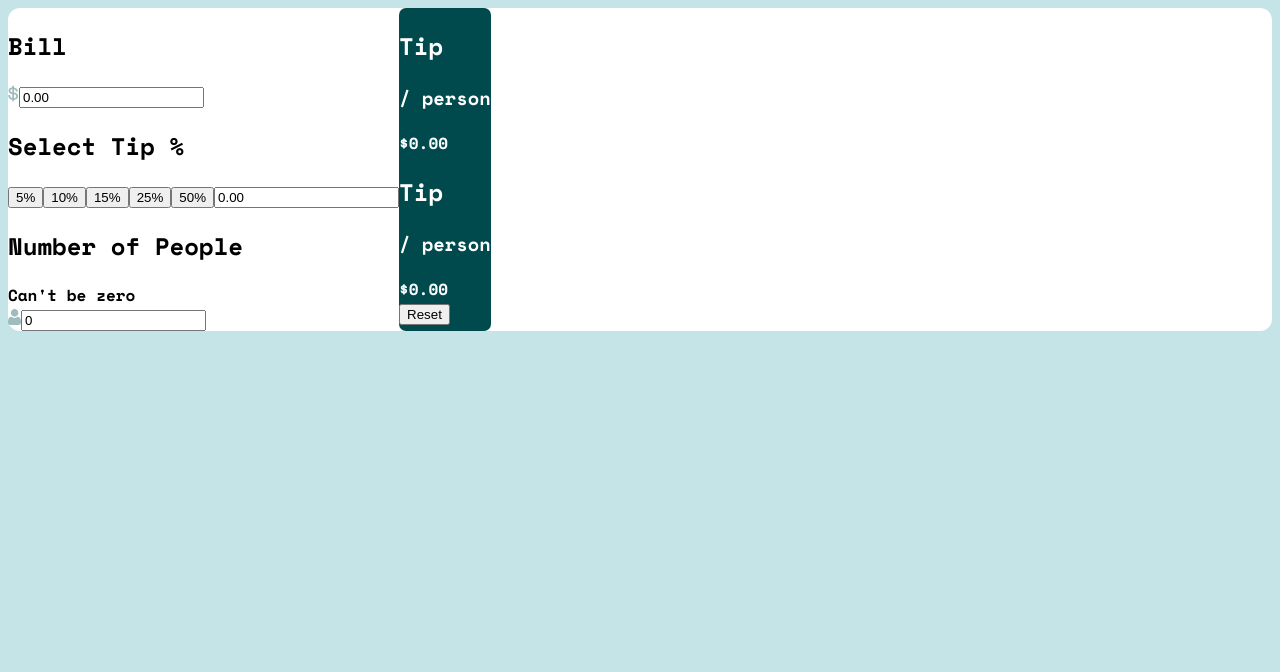
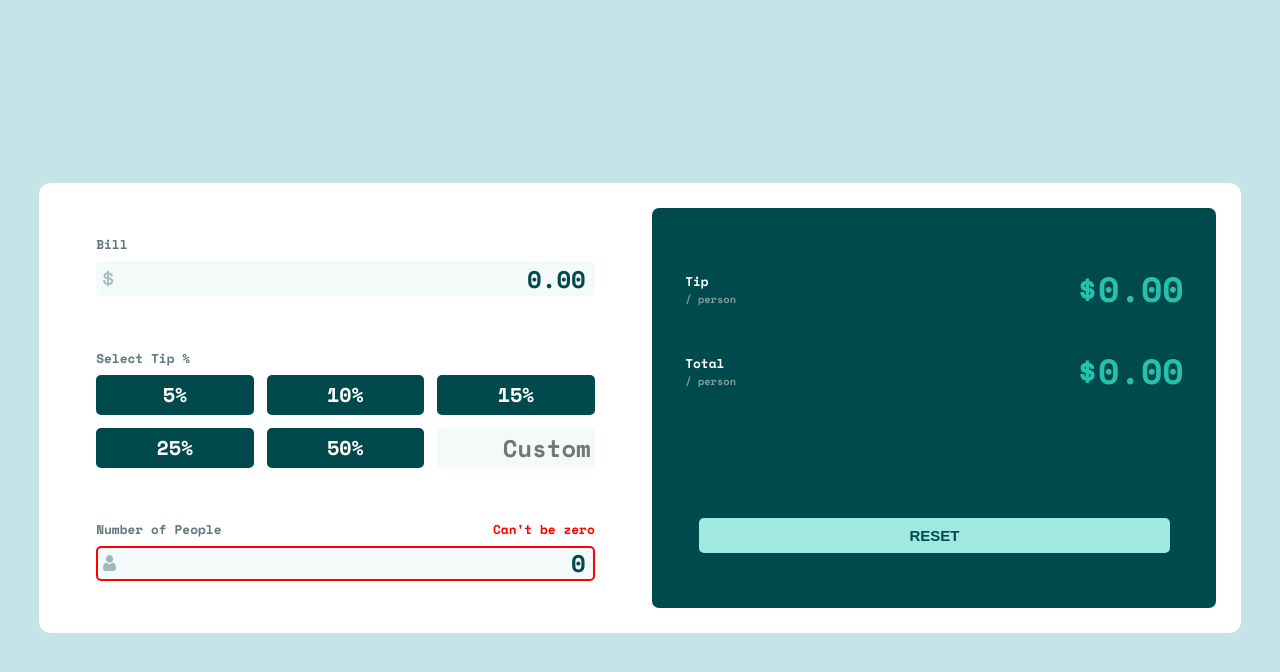
Before and after one commit to ktpeace/tip-calculator, a React (Create React App) app: page / in a window 1280 px wide. Shown: the top 672 px of the page. Built offline with nearby package versions, Linux system fonts and the light colour scheme.

Commit message:
added CSS for entire project, corrected logic for outputs dollar value rendering

```diff
--- a/src/index.css
+++ b/src/index.css
@@ -2,4 +2,12 @@ body {
   background-color: hsl(185, 41%, 84%);
   font-family: "Space Mono", monospace;
   font-weight: 700;
+  box-sizing: border-box;
 }
+
+#root {
+  display: flex;
+  justify-content: center;
+  align-items: center;
+  height: 100vh;
+}
--- a/src/main/index.js
+++ b/src/main/index.js
@@ -9,6 +9,7 @@ const Main = () => {
   const [billTotal, setBillTotal] = useState(0);
   const [tipAmount, setTipAmount] = useState(0);
   const [numPeople, setNumPeople] = useState(0);
+  const [customTip, setCustomTip] = useState(0);
 
   return (
     <div className="main-div">
@@ -19,6 +20,8 @@ const Main = () => {
         setTipAmount={setTipAmount}
         numPeople={numPeople}
         setNumPeople={setNumPeople}
+        customTip={customTip}
+        setCustomTip={setCustomTip}
       />
       <Outputs
         billTotal={billTotal}
@@ -27,6 +30,7 @@ const Main = () => {
         setTipAmount={setTipAmount}
         numPeople={numPeople}
         setNumPeople={setNumPeople}
+        setCustomTip={setCustomTip}
       />
     </div>
   );
--- a/src/main/inputs/index.js
+++ b/src/main/inputs/index.js
@@ -1,4 +1,4 @@
-import React, { useState } from "react";
+import React from "react";
 import "./inputs.css";
 
 const Bill = ({ billTotal, setBillTotal }) => {
@@ -11,12 +11,12 @@ const Bill = ({ billTotal, setBillTotal }) => {
 
     // if amount is currently 0, then we only want to accept 1-9
     // test againt the firstVal regExp and if passes, set amount to the number parsed from the string
-    if(billTotal === 0 && firstVal.test(event.key)){
+    if (billTotal === 0 && firstVal.test(event.key)) {
       setBillTotal(parseInt(event.key));
     }
     // if amount is more than 0, we can accept any digit 0-9
     // parse the number from the string & then multiply amount by 10 and add the new number to put it as the last digit
-    else if(nextVal.test(event.key)){
+    else if (nextVal.test(event.key)) {
       setBillTotal((prevAmount) => {
         return prevAmount * 10 + parseInt(event.key);
       });
@@ -24,24 +24,27 @@ const Bill = ({ billTotal, setBillTotal }) => {
 
     // if key press was backspace we need to remove the last digit
     // divide previous amount by 10 to move decimal back one place, then floor to drop the decimal off the end
-    else if(event.key === 'Backspace'){
+    else if (event.key === "Backspace") {
       setBillTotal((prevAmount) => {
-        return Math.floor(prevAmount/10);
+        return Math.floor(prevAmount / 10);
       });
     }
-  }
+  };
 
   // dummy change handler to prevent React warning of controlled input not having change handler
   const billChangeHandler = () => {};
 
   // we need to show billTotal string divided by 100 for dollars/cents & without $
-  const valueString = (billTotal/100).toLocaleString('en-US', {style: 'currency', currency: 'USD',});
+  const valueString = (billTotal / 100).toLocaleString("en-US", {
+    style: "currency",
+    currency: "USD",
+  });
   const valueWithoutSymbol = valueString.slice(1);
 
   return (
     <div className="bill-div">
       <h2 className="bill-label">Bill</h2>
-      <div className="bill-input-div">
+      <div className="bill-input-div input-div hover">
         <svg xmlns="http://www.w3.org/2000/svg" width="11" height="17">
           <path
             fill="#9EBBBD"
@@ -54,18 +57,23 @@ const Bill = ({ billTotal, setBillTotal }) => {
           value={valueWithoutSymbol}
           onKeyDown={handleBillKeyDown}
           onChange={billChangeHandler}
-          className="input-field"
+          className="input-field hover"
         />
       </div>
     </div>
   );
 };
 
-const Tip = ({ tipAmount, setTipAmount, billTotal }) => {
+const Tip = ({
+  tipAmount,
+  setTipAmount,
+  billTotal,
+  customTip,
+  setCustomTip,
+}) => {
   const tipList = [5, 10, 15, 25, 50];
 
   // custom tip will always be user input in cents, need to divide by 100 to get dollars for use
-  const [customTip, setCustomTip] = useState(0);
 
   // if we listen for key presses event.key will have the value of whatever key the user pressed
   // we will build our amount with each new number the user adds being pushed onto the right hand side
@@ -75,27 +83,27 @@ const Tip = ({ tipAmount, setTipAmount, billTotal }) => {
 
     // if amount is currently 0, then we only want to accept 1-9
     // test againt the firstVal regExp and if passes, set amount to the number parsed from the string
-    if(customTip === 0 && firstVal.test(event.key)){
+    if (customTip === 0 && firstVal.test(event.key)) {
       let incomingNum = parseInt(event.key);
       setCustomTip(incomingNum);
-      setTipAmount(() => incomingNum/100);
+      setTipAmount(() => incomingNum / 100);
     }
     // if amount is more than 0, we can accept any digit 0-9
     // parse the number from the string & then multiply amount by 10 and add the new number to put it as the last digit
-    else if(nextVal.test(event.key)){
+    else if (nextVal.test(event.key)) {
       let newNum = customTip * 10 + parseInt(event.key);
       setCustomTip(newNum);
-      setTipAmount(newNum/100);
+      setTipAmount(newNum / 100);
     }
 
     // if key press was backspace we need to remove the last digit
     // divide previous amount by 10 to move decimal back one place, then floor to drop the decimal off the end
-    else if(event.key === 'Backspace'){
-      let newNum = Math.floor(customTip/10);
+    else if (event.key === "Backspace") {
+      let newNum = Math.floor(customTip / 10);
       setCustomTip(newNum);
-      setTipAmount(newNum/100);
+      setTipAmount(newNum / 100);
     }
-  }
+  };
 
   // dummy change handler to prevent React warning of controlled input not having change handler
   const customTipChangeHandler = () => {};
@@ -103,14 +111,26 @@ const Tip = ({ tipAmount, setTipAmount, billTotal }) => {
   // update tipAmount, set customTip back to 0
   const onTipButtonClick = (event) => {
     const percent = event.target.value / 100;
-    const tip = (billTotal/100) * percent;
+    const tip = (billTotal / 100) * percent;
     setTipAmount(tip);
     setCustomTip(0);
   };
 
   // we need to show customTip string divided by 100 for dollars/cents & without $
-  const valueString = (customTip/100).toLocaleString('en-US', {style: 'currency', currency: 'USD',});
-  const valueWithoutSymbol = valueString.slice(1);
+  const valueStringHelper = () => {
+    if (customTip === 0) {
+      return "";
+    } else {
+      return (customTip / 100)
+        .toLocaleString("en-US", {
+          style: "currency",
+          currency: "USD",
+        })
+        .slice(1);
+    }
+  };
+
+  const valueWithoutSymbol = valueStringHelper();
 
   return (
     <div className="tip-div">
@@ -119,13 +139,12 @@ const Tip = ({ tipAmount, setTipAmount, billTotal }) => {
         {tipList.map((num) => {
           // if button value corresponds to currently active tipAmount this variable will be true (used for applying active class below)
           let activeAmount =
-            Number(billTotal) !== 0 && (billTotal / 100) * (num / 100) === tipAmount;
+            Number(billTotal) !== 0 &&
+            (billTotal / 100) * (num / 100) === tipAmount;
 
           return (
             <button
-              // change below to ${activeAmount && "button-active"}
-              // React docs: "In practice, returning null from a component isn't as common because it might surprise a developer trying to render it."
-              className={`tip-button ${activeAmount ? "button-active" : null}`}
+              className={`tip-button hover ${activeAmount && "button-active"}`}
               key={`tip-${num}`}
               value={num}
               onClick={onTipButtonClick}
@@ -136,11 +155,11 @@ const Tip = ({ tipAmount, setTipAmount, billTotal }) => {
         })}
         <input
           type="text"
-          placeholder="0.00"
+          placeholder="Custom"
           value={valueWithoutSymbol}
           onChange={customTipChangeHandler}
           onKeyDown={handleCustomTipKeyDown}
-          className="tip-input"
+          className="tip-input hover"
         />
       </div>
     </div>
@@ -148,7 +167,7 @@ const Tip = ({ tipAmount, setTipAmount, billTotal }) => {
 };
 
 const People = ({ numPeople, setNumPeople }) => {
-// if we listen for key presses event.key will have the value of whatever key the user pressed
+  // if we listen for key presses event.key will have the value of whatever key the user pressed
   // we will build our amount with each new number the user adds being pushed onto the right hand side
   const handlePeopleKeyDown = (event) => {
     let firstVal = /[1-9]/;
@@ -156,39 +175,43 @@ const People = ({ numPeople, setNumPeople }) => {
 
     // if amount is currently 0, then we only want to accept 1-9
     // test againt the firstVal regExp and if passes, set amount to the number parsed from the string
-    if(numPeople === 0 && firstVal.test(event.key)){
+    if (numPeople === 0 && firstVal.test(event.key)) {
       let incomingNum = parseInt(event.key);
       setNumPeople(incomingNum);
     }
     // if amount is more than 0, we can accept any digit 0-9
     // parse the number from the string & then multiply amount by 10 and add the new number to put it as the last digit
-    else if(nextVal.test(event.key)){
+    else if (nextVal.test(event.key)) {
       let newNum = numPeople * 10 + parseInt(event.key);
       setNumPeople(newNum);
     }
 
     // if key press was backspace we need to remove the last digit
     // divide previous amount by 10 to move decimal back one place, then floor to drop the decimal off the end
-    else if(event.key === 'Backspace'){
-      let newNum = Math.floor(numPeople/10);
+    else if (event.key === "Backspace") {
+      let newNum = Math.floor(numPeople / 10);
       setNumPeople(newNum);
     }
-  }
+  };
 
   // dummy change handler to prevent React warning of controlled input not having change handler
   const peopleChangeHandler = () => {};
-
+  const isPeopleZero = numPeople === 0;
   return (
     <div className="people-div">
-      <div>
+      <div className="people-div-text">
         <h2 className="people-label">Number of People</h2>
-        {!numPeople ? (
+        {isPeopleZero ? (
           <span className="zero-warning">Can't be zero</span>
         ) : (
           <span></span>
         )}
       </div>
-      <div className="people-input-div">
+      <div
+        className={`people-input-div input-div hover ${
+          isPeopleZero && "people-zero"
+        }`}
+      >
         <svg xmlns="http://www.w3.org/2000/svg" width="13" height="16">
           <path
             fill="#9EBBBD"
@@ -201,7 +224,7 @@ const People = ({ numPeople, setNumPeople }) => {
           value={numPeople}
           onKeyDown={handlePeopleKeyDown}
           onChange={peopleChangeHandler}
-          className="input-field"
+          className="input-field hover"
         />
       </div>
     </div>
@@ -215,6 +238,8 @@ const Inputs = ({
   setTipAmount,
   numPeople,
   setNumPeople,
+  customTip,
+  setCustomTip,
 }) => {
   return (
     <div className="inputs main-subbox">
@@ -223,6 +248,8 @@ const Inputs = ({
         tipAmount={tipAmount}
         setTipAmount={setTipAmount}
         billTotal={billTotal}
+        customTip={customTip}
+        setCustomTip={setCustomTip}
       />
       <People numPeople={numPeople} setNumPeople={setNumPeople} />
     </div>
--- a/src/main/inputs/inputs.css
+++ b/src/main/inputs/inputs.css
@@ -1,3 +1,147 @@
-.button-active{
-    border: 2px solid red;
+/* TODO: Make inputs cursor start at right side on click */
+
+/* ENTIRE COMPONENT */
+.inputs {
+  width: 50%;
+  display: flex;
+  flex-direction: column;
+  justify-content: space-evenly;
+  gap: 35px;
 }
+
+input {
+  width: 90%;
+  color: hsl(183, 100%, 15%);
+  text-align: right;
+  font-size: 24px;
+}
+
+h2 {
+  color: hsl(186, 14%, 43%);
+  margin-bottom: 7px;
+}
+
+.input-div {
+  background-color: hsl(189, 41%, 97%);
+  display: flex;
+  align-items: center;
+  justify-content: space-between;
+  border: 2px solid transparent;
+  height: 35px;
+  padding: 2px 5px;
+}
+
+.input-div:focus-within {
+  border: 2px solid hsl(172, 67%, 45%);
+}
+
+.input-field {
+  border: none;
+  background-color: transparent;
+  outline: none;
+  font-family: "Space Mono", monospace;
+  font-weight: 700;
+}
+
+/* BILL */
+.bill-div {
+  display: flex;
+  flex-direction: column;
+  align-items: center;
+}
+
+.bill-label {
+  min-width: 90%;
+  text-align: left;
+}
+
+.bill-input-div {
+  width: 90%;
+  border-radius: 5px;
+  box-sizing: border-box;
+}
+
+/* TIP */
+.tip-div {
+  display: flex;
+  flex-direction: column;
+  align-items: center;
+}
+
+.tip-label {
+  min-width: 90%;
+  text-align: left;
+}
+
+.tip-selection-div {
+  width: 90%;
+  display: grid;
+  grid-template-columns: repeat(3, 1fr);
+  gap: 13px;
+}
+
+.tip-button {
+  height: 40px;
+  border: 1px solid transparent;
+  border-radius: 5px;
+  background-color: hsl(183, 100%, 15%);
+  color: #fff;
+  font-family: "Space Mono", monospace;
+  font-weight: 700;
+  font-size: 20px;
+}
+
+.button-active {
+  background-color: hsl(173, 61%, 77%);
+  color: hsl(183, 100%, 15%);
+}
+
+.tip-input {
+  height: 40px;
+  width: 100%;
+  outline: none;
+  background-color: hsl(189, 41%, 97%);
+  border: 2px solid transparent;
+  border-radius: 5px;
+  box-sizing: border-box;
+  font-family: "Space Mono", monospace;
+  font-weight: 700;
+}
+
+.tip-input:focus-within {
+  border: 2px solid hsl(172, 67%, 45%);
+}
+
+/* PEOPLE */
+
+.people-div-text {
+  display: flex;
+  justify-content: space-between;
+  min-width: 90%;
+  text-align: left;
+}
+
+.zero-warning {
+  color: red;
+  font-size: 0.8rem;
+}
+
+.people-zero {
+  border: 2px solid red;
+}
+
+.people-zero:focus-within {
+  border: 2px solid red;
+}
+
+.people-div {
+  display: flex;
+  flex-direction: column;
+  align-items: center;
+}
+
+.people-input-div {
+  width: 90%;
+  border-radius: 5px;
+  box-sizing: border-box;
+}
--- a/src/main/main.css
+++ b/src/main/main.css
@@ -1,15 +1,24 @@
-/* - Strong cyan: hsl(172, 67%, 45%)
-
-### Neutral
-
-- Very dark cyan: hsl(183, 100%, 15%)
-- Dark grayish cyan: hsl(186, 14%, 43%)
-- Grayish cyan: hsl(184, 14%, 56%)
-- Very light grayish cyan: hsl(189, 41%, 97%)
-- White: hsl(0, 0%, 100%) */
+/* TODO: Add media queries, fix width on large viewports, little tablet issues & stack on mobile */
 
 .main-div {
   background-color: #fff;
   display: flex;
+  gap: 25px;
   border-radius: 12px;
+  min-width: 50%;
+  min-height: 50%;
+  padding: 25px;
 }
+
+.main-subbox {
+  padding: 10px 5px;
+}
+
+h2 {
+  font-size: 0.8rem;
+  margin: 0;
+}
+
+.hover:hover {
+  cursor: pointer;
+}
--- a/src/main/outputs/index.js
+++ b/src/main/outputs/index.js
@@ -1,17 +1,5 @@
 import React from "react";
 import "./outputs.css";
-
-function CalculationDiv(outerDivClass, amountClass) {
-  return (
-    <div className={`${outerDivClass} calculation`}>
-      <div className="people-text">
-        <h2 className="people-text-header">Tip</h2>
-        <h3 className="per-person">/ person</h3>
-      </div>
-      <div className={`${amountClass} people-num`}>$0.00</div>
-    </div>
-  );
-}
 
 const Outputs = ({
   billTotal,
@@ -20,13 +8,59 @@ const Outputs = ({
   setTipAmount,
   numPeople,
   setNumPeople,
+  setCustomTip,
 }) => {
-  // TODO: ADD LOGIC FOR AMOUNTS & RESET
+  const tipPerPersonHelper = () => {
+    let calc = tipAmount / numPeople;
+    if (calc === Infinity || !calc) calc = 0;
+    return calc.toLocaleString("en-US", {
+      style: "currency",
+      currency: "USD",
+    });
+  };
+
+  const tipPerPerson = tipPerPersonHelper();
+
+  const totalPerPersonHelper = () => {
+    let calc = (billTotal / 100 + tipAmount) / numPeople;
+    if (calc === Infinity || !calc) calc = 0;
+    return calc.toLocaleString("en-US", {
+      style: "currency",
+      currency: "USD",
+    });
+  };
+
+  const totalPerPerson = totalPerPersonHelper();
+
+  const resetHandler = () => {
+    setBillTotal(0);
+    setTipAmount(0);
+    setNumPeople(0);
+    setCustomTip(0);
+  };
+
   return (
     <div className="outputs main-subbox">
-      <CalculationDiv outerDivClass={"tip-amount"} amountClass={"tip-num"} />
-      <CalculationDiv outerDivClass={"tip-total"} amountClass={"people-num"} />
-      <button>Reset</button>
+      <div className="calculations-container">
+        <div className={`tip-amount calculation`}>
+          <div className="people-text">
+            <h2 className="people-text-header">Tip</h2>
+            <h3 className="per-person">/ person</h3>
+          </div>
+          <div className={`tip-num people-num`}>{tipPerPerson}</div>
+        </div>
+
+        <div className={`tip-total calculation`}>
+          <div className="people-text">
+            <h2 className="people-text-header">Total</h2>
+            <h3 className="per-person">/ person</h3>
+          </div>
+          <div className={`total-num people-num`}>{totalPerPerson}</div>
+        </div>
+      </div>
+      <button onClick={resetHandler} className="reset-button hover">
+        Reset
+      </button>
     </div>
   );
 };
--- a/src/main/outputs/outputs.css
+++ b/src/main/outputs/outputs.css
@@ -1,5 +1,60 @@
+/* ENTIRE COMPONENT */
 .outputs {
   background-color: hsl(183, 100%, 15%);
   color: white;
   border-radius: 7px;
+  width: 50%;
+  display: flex;
+  flex-direction: column;
+  align-items: center;
+  justify-content: space-around;
 }
+
+.calculations-container {
+  display: flex;
+  flex-direction: column;
+  gap: 30px;
+  width: 90%;
+}
+
+.calculation {
+  width: 100%;
+  display: flex;
+  justify-content: space-between;
+  align-items: center;
+}
+
+.outputs h2 {
+  color: #fff;
+  margin: 0;
+}
+
+h3 {
+  margin: 0;
+  font-size: 0.65rem;
+  color: hsl(184, 14%, 56%);
+}
+
+.people-text {
+  display: flex;
+  flex-direction: column;
+}
+
+.people-num {
+  color: hsl(172, 67%, 45%);
+  font-size: 35px;
+}
+
+.reset-button {
+  margin-top: 30px;
+  width: 85%;
+  height: 35px;
+  padding: 2px 5px;
+  background-color: hsl(173, 61%, 77%);
+  color: hsl(183, 100%, 15%);
+  border: 2px solid transparent;
+  border-radius: 5px;
+  font-size: 15px;
+  text-transform: uppercase;
+  font-weight: 700;
+}
```
